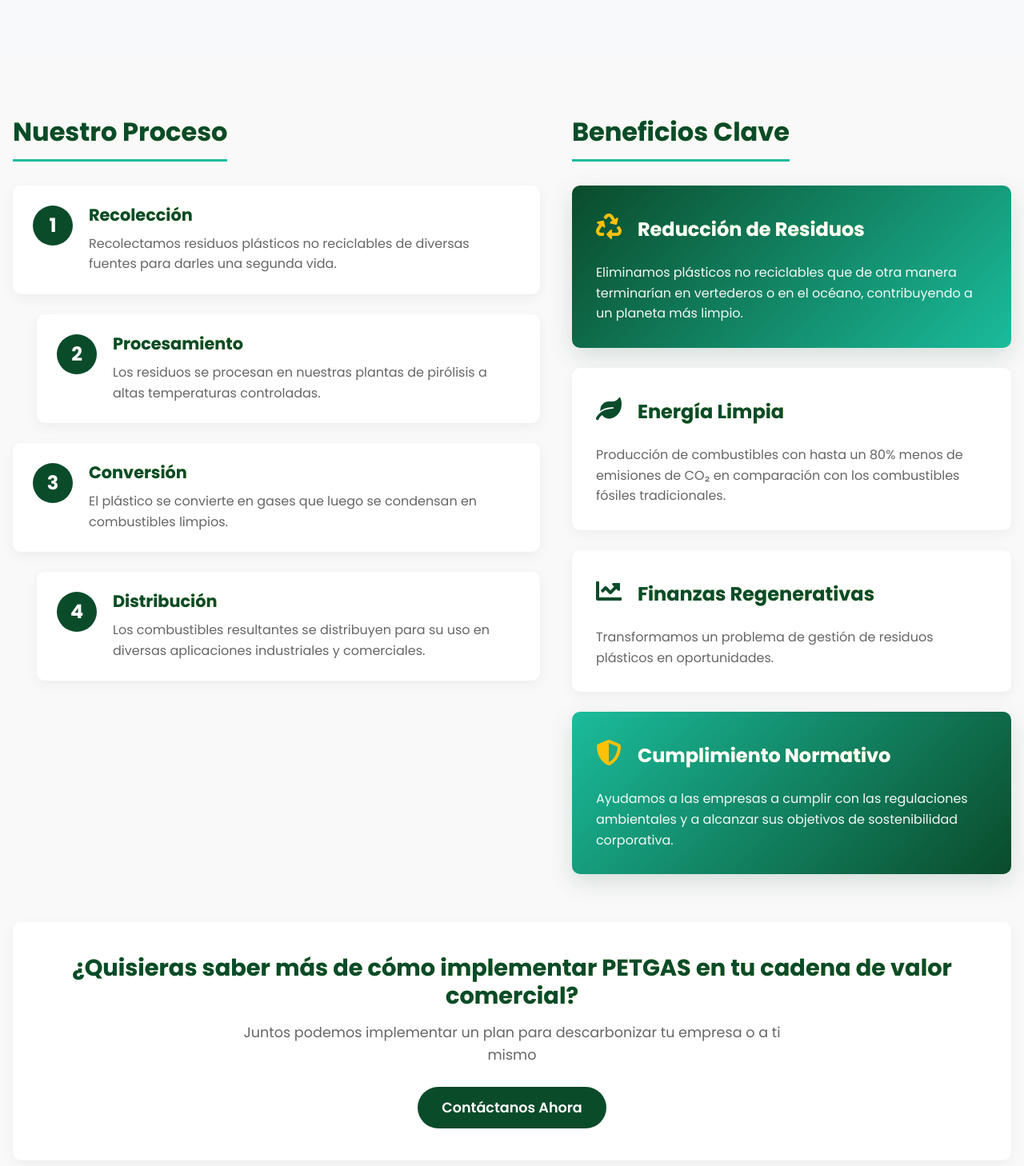
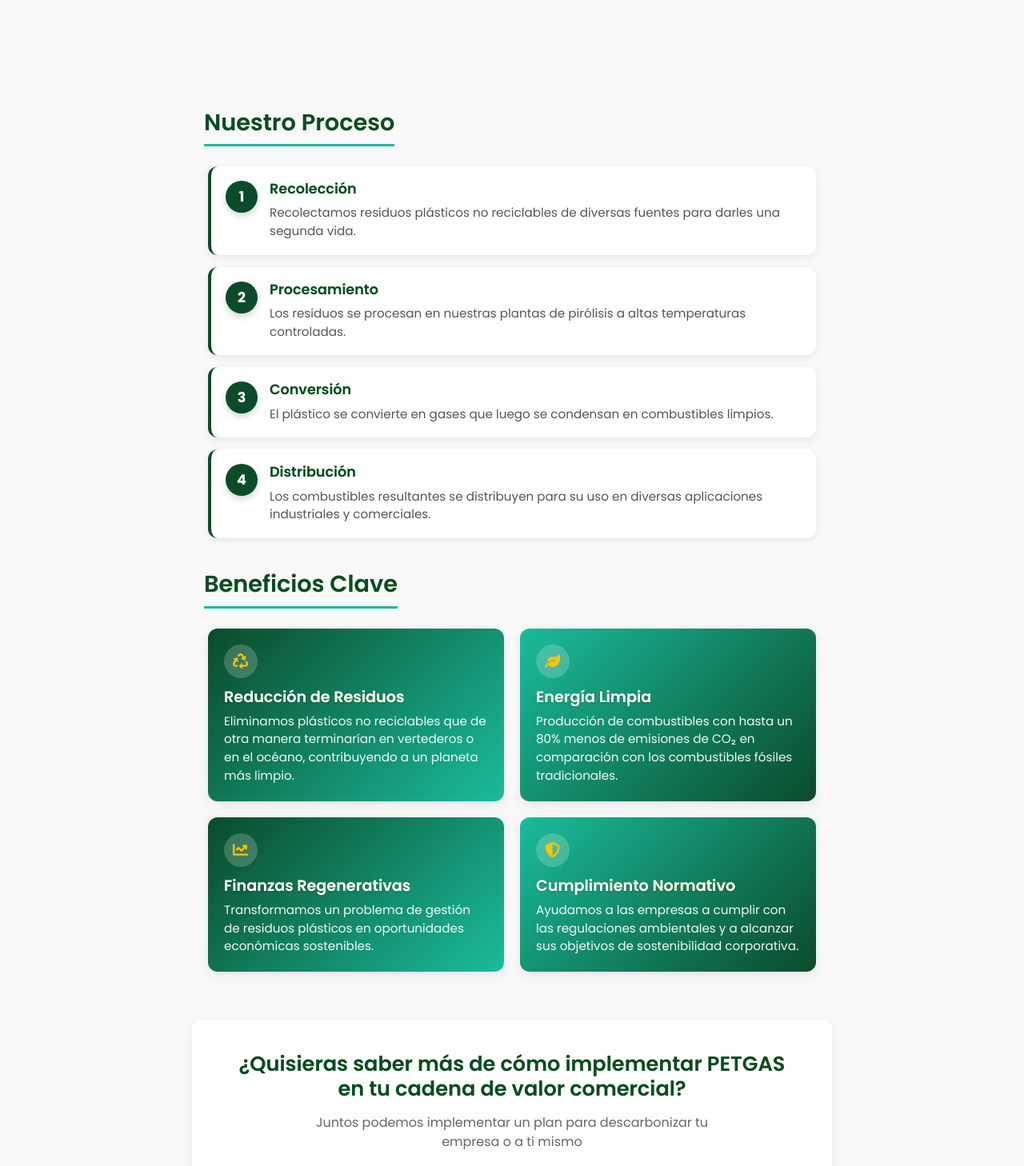
Before and after one commit to nfts2030/petgasmexicov2, a React (Vite) app: page /maquinas in a window 1280 px wide. Shown: the part 1340-2798 px from the top of the page at 80% size. Built offline with nearby package versions, Linux system fonts and the light colour scheme.

Commit message:
Actualización de correo a contacto@petgas.com.mx y rediseño de sección Proceso para móviles

```diff
--- a/src/components/Footer.tsx
+++ b/src/components/Footer.tsx
@@ -716,7 +716,7 @@
               </p>
               <p>
                 <i className="fas fa-envelope"></i>
-                <a href="mailto:enlace@petgas.com.mx">enlace@petgas.com.mx</a>
+                <a href="mailto:contacto@petgas.com.mx">contacto@petgas.com.mx</a>
               </p>
               <p>
                 <i className="fas fa-clock"></i>
--- a/src/pages/ContactoPage.tsx
+++ b/src/pages/ContactoPage.tsx
@@ -289,7 +289,7 @@
             <div className="icon">✉️</div>
             <div className="details">
               <h4>Correo Electrónico</h4>
-              <p><a href="mailto:enlace@petgas.com.mx" style={{ color: '#2c3e50', textDecoration: 'none' }}>enlace@petgas.com.mx</a></p>
+              <p><a href="mailto:contacto@petgas.com.mx" style={{ color: '#2c3e50', textDecoration: 'none' }}>contacto@petgas.com.mx</a></p>
             </div>
           </InfoItem>
 
--- a/src/pages/MaquinasPage.tsx
+++ b/src/pages/MaquinasPage.tsx
@@ -3,6 +3,7 @@
 import { FaTachometerAlt, FaClock, FaGasPump, FaFire, FaUsers, FaIndustry, FaRecycle, FaLeaf, FaChartLine, FaShieldAlt } from 'react-icons/fa';
 import { Helmet } from 'react-helmet';
 import '../../src/styles/equipmentSection.css';
+import '../../src/styles/processBenefits.css';
 
 const MaquinasPage: React.FC = () => {
   useEffect(() => {
@@ -172,118 +173,112 @@
         </Container>
       </section>
 
-      {/* Sección Integrada: Proceso y Beneficios */}
-      <section style={{ padding: '80px 0', backgroundColor: '#f9f9f9' }}>
-        <div className="container">
-          <div style={{ display: 'grid', gridTemplateColumns: '1.2fr 1fr', gap: '40px', marginBottom: '60px' }}>
-            {/* Columna de Proceso */}
-            <div>
-              <h3 style={{ color: '#0a4b2a', fontSize: '2rem', marginBottom: '30px', paddingBottom: '15px', borderBottom: '3px solid #1abc9c', display: 'inline-block' }}>
-                Nuestro Proceso
-              </h3>
+      {/* Sección Integrada: Proceso y Beneficios - Versión Móvil */}
+      <section className="process-benefits-mobile">
+        <Container>
+          {/* Sección de Proceso */}
+          <div className="process-section">
+            <h2 className="section-title">Nuestro Proceso</h2>
 
-              <div style={{ display: 'flex', flexDirection: 'column', gap: '25px' }}>
+            <div className="process-steps">
               {/* Paso 1 */}
-                <div style={{ display: 'flex', gap: '20px', background: 'white', padding: '25px', borderRadius: '10px', boxShadow: '0 5px 15px rgba(0,0,0,0.05)', alignItems: 'flex-start' }}>
-                  <div style={{ flexShrink: 0, width: '50px', height: '50px', background: '#0a4b2a', color: 'white', borderRadius: '50%', display: 'flex', alignItems: 'center', justifyContent: 'center', fontSize: '1.5rem', fontWeight: 'bold' }}>1</div>
-                  <div>
-                    <h4 style={{ color: '#0a4b2a', margin: '0 0 10px 0', fontSize: '1.3rem' }}>Recolección</h4>
-                    <p style={{ color: '#666', margin: 0 }}>Recolectamos residuos plásticos no reciclables de diversas fuentes para darles una segunda vida.</p>
+              <div className="process-step">
+                <div className="step-number">1</div>
+                <div className="step-content">
+                  <h4>Recolección</h4>
+                  <p>Recolectamos residuos plásticos no reciclables de diversas fuentes para darles una segunda vida.</p>
                 </div>
               </div>
 
               {/* Paso 2 */}
-                <div style={{ display: 'flex', gap: '20px', background: 'white', padding: '25px', borderRadius: '10px', boxShadow: '0 5px 15px rgba(0,0,0,0.05)', alignItems: 'flex-start', marginLeft: '30px' }}>
-                  <div style={{ flexShrink: 0, width: '50px', height: '50px', background: '#0a4b2a', color: 'white', borderRadius: '50%', display: 'flex', alignItems: 'center', justifyContent: 'center', fontSize: '1.5rem', fontWeight: 'bold' }}>2</div>
-                  <div>
-                    <h4 style={{ color: '#0a4b2a', margin: '0 0 10px 0', fontSize: '1.3rem' }}>Procesamiento</h4>
-                    <p style={{ color: '#666', margin: 0 }}>Los residuos se procesan en nuestras plantas de pirólisis a altas temperaturas controladas.</p>
+              <div className="process-step">
+                <div className="step-number">2</div>
+                <div className="step-content">
+                  <h4>Procesamiento</h4>
+                  <p>Los residuos se procesan en nuestras plantas de pirólisis a altas temperaturas controladas.</p>
                 </div>
               </div>
 
               {/* Paso 3 */}
-                <div style={{ display: 'flex', gap: '20px', background: 'white', padding: '25px', borderRadius: '10px', boxShadow: '0 5px 15px rgba(0,0,0,0.05)', alignItems: 'flex-start' }}>
-                  <div style={{ flexShrink: 0, width: '50px', height: '50px', background: '#0a4b2a', color: 'white', borderRadius: '50%', display: 'flex', alignItems: 'center', justifyContent: 'center', fontSize: '1.5rem', fontWeight: 'bold' }}>3</div>
-                  <div>
-                    <h4 style={{ color: '#0a4b2a', margin: '0 0 10px 0', fontSize: '1.3rem' }}>Conversión</h4>
-                    <p style={{ color: '#666', margin: 0 }}>El plástico se convierte en gases que luego se condensan en combustibles limpios.</p>
+              <div className="process-step">
+                <div className="step-number">3</div>
+                <div className="step-content">
+                  <h4>Conversión</h4>
+                  <p>El plástico se convierte en gases que luego se condensan en combustibles limpios.</p>
                 </div>
               </div>
 
               {/* Paso 4 */}
-                <div style={{ display: 'flex', gap: '20px', background: 'white', padding: '25px', borderRadius: '10px', boxShadow: '0 5px 15px rgba(0,0,0,0.05)', alignItems: 'flex-start', marginLeft: '30px' }}>
-                  <div style={{ flexShrink: 0, width: '50px', height: '50px', background: '#0a4b2a', color: 'white', borderRadius: '50%', display: 'flex', alignItems: 'center', justifyContent: 'center', fontSize: '1.5rem', fontWeight: 'bold' }}>4</div>
-                  <div>
-                    <h4 style={{ color: '#0a4b2a', margin: '0 0 10px 0', fontSize: '1.3rem' }}>Distribución</h4>
-                    <p style={{ color: '#666', margin: 0 }}>Los combustibles resultantes se distribuyen para su uso en diversas aplicaciones industriales y comerciales.</p>
+              <div className="process-step">
+                <div className="step-number">4</div>
+                <div className="step-content">
+                  <h4>Distribución</h4>
+                  <p>Los combustibles resultantes se distribuyen para su uso en diversas aplicaciones industriales y comerciales.</p>
                 </div>
               </div>
             </div>
           </div>
 
-            {/* Columna de Beneficios */}
+          {/* Sección de Beneficios */}
+          <div className="benefits-section">
+            <h2 className="section-title">Beneficios Clave</h2>
+
+            <div className="benefits-grid">
+              {/* Beneficio 1 */}
+              <div className="benefit-card green-gradient">
                 <div>
-              <h3 style={{ color: '#0a4b2a', fontSize: '2rem', marginBottom: '30px', paddingBottom: '15px', borderBottom: '3px solid #1abc9c', display: 'inline-block' }}>
-                Beneficios Clave
-              </h3>
-
-              <div style={{ display: 'flex', flexDirection: 'column', gap: '25px' }}>
-                {/* Beneficio 1 */}
-                <div style={{ background: 'linear-gradient(135deg, #0a4b2a, #1abc9c)', color: 'white', padding: '30px', borderRadius: '10px', boxShadow: '0 10px 30px rgba(10, 75, 42, 0.15)' }}>
-                  <div style={{ display: 'flex', alignItems: 'center', gap: '20px', marginBottom: '15px' }}>
-                    <div style={{ fontSize: '2rem', color: '#ffc107' }}>
+                  <div className="benefit-icon">
                     <FaRecycle />
                   </div>
-                    <h4 style={{ margin: 0, fontSize: '1.5rem', color: 'white' }}>Reducción de Residuos</h4>
+                  <h4>Reducción de Residuos</h4>
+                  <p>Eliminamos plásticos no reciclables que de otra manera terminarían en vertederos o en el océano, contribuyendo a un planeta más limpio.</p>
                 </div>
-                  <p style={{ margin: 0, opacity: '0.95', lineHeight: '1.6' }}>Eliminamos plásticos no reciclables que de otra manera terminarían en vertederos o en el océano, contribuyendo a un planeta más limpio.</p>
               </div>
 
               {/* Beneficio 2 */}
-                <div style={{ background: 'white', padding: '30px', borderRadius: '10px', boxShadow: '0 5px 15px rgba(0,0,0,0.05)' }}>
-                  <div style={{ display: 'flex', alignItems: 'center', gap: '20px', marginBottom: '15px' }}>
-                    <div style={{ fontSize: '2rem', color: '#0a4b2a' }}>
+              <div className="benefit-card dark-green-gradient">
+                <div>
+                  <div className="benefit-icon">
                     <FaLeaf />
                   </div>
-                    <h4 style={{ margin: 0, fontSize: '1.5rem', color: '#0a4b2a' }}>Energía Limpia</h4>
+                  <h4>Energía Limpia</h4>
+                  <p>Producción de combustibles con hasta un 80% menos de emisiones de CO₂ en comparación con los combustibles fósiles tradicionales.</p>
                 </div>
-                  <p style={{ margin: 0, color: '#666', lineHeight: '1.6' }}>Producción de combustibles con hasta un 80% menos de emisiones de CO₂ en comparación con los combustibles fósiles tradicionales.</p>
               </div>
 
               {/* Beneficio 3 */}
-                <div style={{ background: 'white', padding: '30px', borderRadius: '10px', boxShadow: '0 5px 15px rgba(0,0,0,0.05)' }}>
-                  <div style={{ display: 'flex', alignItems: 'center', gap: '20px', marginBottom: '15px' }}>
-                    <div style={{ fontSize: '2rem', color: '#0a4b2a' }}>
+              <div className="benefit-card green-gradient">
+                <div>
+                  <div className="benefit-icon">
                     <FaChartLine />
                   </div>
-                    <h4 style={{ margin: 0, fontSize: '1.5rem', color: '#0a4b2a' }}>Finanzas Regenerativas</h4>
+                  <h4>Finanzas Regenerativas</h4>
+                  <p>Transformamos un problema de gestión de residuos plásticos en oportunidades económicas sostenibles.</p>
                 </div>
-                  <p style={{ margin: 0, color: '#666', lineHeight: '1.6' }}>Transformamos un problema de gestión de residuos plásticos en oportunidades.</p>
               </div>
 
               {/* Beneficio 4 */}
-                <div style={{ background: 'linear-gradient(135deg, #1abc9c, #0a4b2a)', color: 'white', padding: '30px', borderRadius: '10px', boxShadow: '0 10px 30px rgba(10, 75, 42, 0.15)' }}>
-                  <div style={{ display: 'flex', alignItems: 'center', gap: '20px', marginBottom: '15px' }}>
-                    <div style={{ fontSize: '2rem', color: '#ffc107' }}>
+              <div className="benefit-card dark-green-gradient">
+                <div>
+                  <div className="benefit-icon">
                     <FaShieldAlt />
                   </div>
-                    <h4 style={{ margin: 0, fontSize: '1.5rem', color: 'white' }}>Cumplimiento Normativo</h4>
-                  </div>
-                  <p style={{ margin: 0, opacity: '0.95', lineHeight: '1.6' }}>Ayudamos a las empresas a cumplir con las regulaciones ambientales y a alcanzar sus objetivos de sostenibilidad corporativa.</p>
+                  <h4>Cumplimiento Normativo</h4>
+                  <p>Ayudamos a las empresas a cumplir con las regulaciones ambientales y a alcanzar sus objetivos de sostenibilidad corporativa.</p>
                 </div>
               </div>
             </div>
           </div>
 
           {/* Llamado a la acción */}
-          <div style={{ textAlign: 'center', marginTop: '50px', padding: '40px', background: 'white', borderRadius: '10px', boxShadow: '0 5px 15px rgba(0,0,0,0.05)' }}>
-            <h3 style={{ color: '#0a4b2a', fontSize: '1.8rem', marginBottom: '15px' }}>¿Quisieras saber más de cómo implementar PETGAS en tu cadena de valor comercial?</h3>
-            <p style={{ color: '#666', fontSize: '1.1rem', maxWidth: '700px', margin: '0 auto 25px' }}>Juntos podemos implementar un plan para descarbonizar tu empresa o a ti mismo</p>
-            <a href="/contacto" style={{ display: 'inline-block', background: '#0a4b2a', color: 'white', textDecoration: 'none', padding: '12px 30px', borderRadius: '30px', fontWeight: '600', fontSize: '1.1rem', transition: 'all 0.3s ease' }}>
+          <div className="cta-container">
+            <h3>¿Quisieras saber más de cómo implementar PETGAS en tu cadena de valor comercial?</h3>
+            <p>Juntos podemos implementar un plan para descarbonizar tu empresa o a ti mismo</p>
+            <a href="/contacto" className="cta-button">
               Contáctanos Ahora
             </a>
           </div>
-        </div>
+        </Container>
       </section>
 
       {/* Footer placeholder */}
--- /dev/null
+++ b/src/styles/processBenefits.css
@@ -0,0 +1,243 @@
+/* Estilos para móviles - Proceso y Beneficios */
+.process-benefits-mobile {
+  padding: 30px 0;
+  background-color: #f9f9f9;
+  -webkit-overflow-scrolling: touch;
+}
+
+.process-section, .benefits-section {
+  margin-bottom: 40px;
+  padding: 0 15px;
+}
+
+.section-title {
+  color: #0a4b2a;
+  font-size: 1.8rem;
+  margin-bottom: 25px;
+  padding-bottom: 10px;
+  border-bottom: 3px solid #1abc9c;
+  text-align: center;
+  font-weight: 600;
+  -webkit-font-smoothing: antialiased;
+}
+
+/* Estilos para los pasos del proceso */
+.process-steps {
+  display: flex;
+  flex-direction: column;
+  gap: 15px;
+  padding: 0 5px;
+}
+
+.process-step {
+  background: white;
+  border-radius: 12px;
+  padding: 18px;
+  box-shadow: 0 3px 10px rgba(0,0,0,0.08);
+  display: flex;
+  gap: 15px;
+  align-items: flex-start;
+  position: relative;
+  overflow: hidden;
+  border-left: 4px solid #0a4b2a;
+  transition: transform 0.2s ease, box-shadow 0.2s ease;
+}
+
+.process-step:active {
+  transform: scale(0.98);
+}
+
+.step-number {
+  flex-shrink: 0;
+  width: 40px;
+  height: 40px;
+  background: #0a4b2a;
+  color: white;
+  border-radius: 50%;
+  display: flex;
+  align-items: center;
+  justify-content: center;
+  font-size: 1.1rem;
+  font-weight: bold;
+  box-shadow: 0 4px 8px rgba(10, 75, 42, 0.2);
+}
+
+.step-content h4 {
+  color: #0a4b2a;
+  margin: 0 0 8px 0;
+  font-size: 1.1rem;
+  font-weight: 600;
+  display: flex;
+  align-items: center;
+  gap: 8px;
+}
+
+.step-content p {
+  color: #555;
+  margin: 0;
+  font-size: 0.95rem;
+  line-height: 1.5;
+}
+
+/* Estilos para los beneficios */
+.benefits-grid {
+  display: grid;
+  grid-template-columns: 1fr;
+  gap: 15px;
+  padding: 0 5px;
+}
+
+.benefit-card {
+  border-radius: 12px;
+  padding: 20px;
+  box-shadow: 0 4px 15px rgba(0,0,0,0.08);
+  position: relative;
+  overflow: hidden;
+  min-height: 160px;
+  display: flex;
+  flex-direction: column;
+  justify-content: space-between;
+  transition: transform 0.2s ease;
+}
+
+.benefit-card:active {
+  transform: scale(0.98);
+}
+
+.benefit-card.green-gradient {
+  background: linear-gradient(135deg, #0a4b2a, #1abc9c);
+  color: white;
+}
+
+.benefit-card.dark-green-gradient {
+  background: linear-gradient(135deg, #1abc9c, #0a4b2a);
+  color: white;
+}
+
+.benefit-icon {
+  width: 42px;
+  height: 42px;
+  border-radius: 50%;
+  display: flex;
+  align-items: center;
+  justify-content: center;
+  font-size: 1.2rem;
+  margin-bottom: 12px;
+  background: rgba(255,255,255,0.2);
+  backdrop-filter: blur(5px);
+  -webkit-backdrop-filter: blur(5px);
+}
+
+.benefit-card.green-gradient .benefit-icon {
+  color: #ffc107;
+}
+
+.benefit-card.dark-green-gradient .benefit-icon {
+  color: #ffc107;
+}
+
+.benefit-card h4 {
+  margin: 0 0 8px 0;
+  font-size: 1.2rem;
+  font-weight: 600;
+  color: white;
+  text-shadow: 0 1px 2px rgba(0,0,0,0.2);
+}
+
+.benefit-card p {
+  margin: 0;
+  font-size: 0.95rem;
+  line-height: 1.5;
+  opacity: 0.95;
+}
+
+/* Llamado a la acción */
+.cta-container {
+  text-align: center;
+  margin-top: 40px;
+  padding: 30px 20px;
+  background: white;
+  border-radius: 12px;
+  box-shadow: 0 4px 15px rgba(0,0,0,0.05);
+  margin: 40px 15px 0;
+}
+
+.cta-container h3 {
+  color: #0a4b2a;
+  font-size: 1.4rem;
+  margin-bottom: 15px;
+  font-weight: 600;
+}
+
+.cta-container p {
+  color: #666;
+  font-size: 1rem;
+  margin: 0 auto 20px;
+  max-width: 500px;
+  line-height: 1.5;
+}
+
+.cta-button {
+  display: inline-block;
+  background: #0a4b2a;
+  color: white;
+  text-decoration: none;
+  padding: 12px 28px;
+  border-radius: 30px;
+  font-weight: 600;
+  font-size: 1rem;
+  transition: all 0.3s ease;
+  border: none;
+  cursor: pointer;
+}
+
+.cta-button:active {
+  transform: scale(0.96);
+  background: #0c5e35;
+}
+
+/* Media Queries para tablets y pantallas más grandes */
+@media (min-width: 768px) {
+  .process-benefits-mobile {
+    padding: 50px 0;
+  }
+
+  .process-section, .benefits-section {
+    max-width: 800px;
+    margin-left: auto;
+    margin-right: auto;
+  }
+
+  .benefits-grid {
+    grid-template-columns: repeat(2, 1fr);
+    gap: 20px;
+  }
+}
+
+/* Media Queries para escritorio */
+@media (min-width: 992px) {
+  .process-benefits-mobile {
+    padding: 70px 0;
+  }
+
+  .process-steps {
+    max-width: 800px;
+    margin: 0 auto;
+  }
+
+  .benefits-grid {
+    grid-template-columns: repeat(2, 1fr);
+    max-width: 1000px;
+    margin: 0 auto;
+  }
+
+  .cta-container {
+    max-width: 800px;
+    margin: 60px auto 0;
+    padding: 40px;
+  }
+
+  .cta-container h3 {
+    font-size: 1.6rem;
+  }
+}
```
Also changed, not shown: 1 other file (tests, documents, lock files or other folders). Lines whose indentation alone changed are shown as unchanged.
